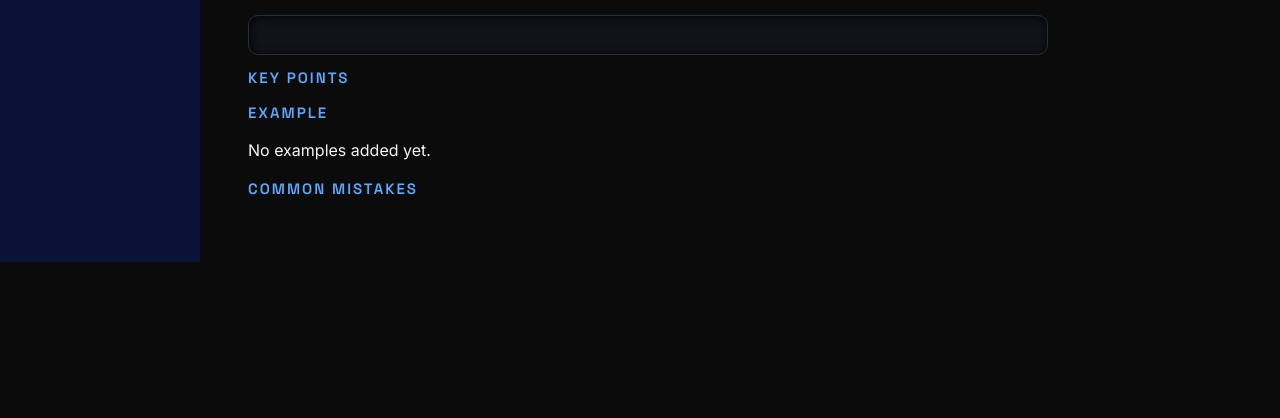
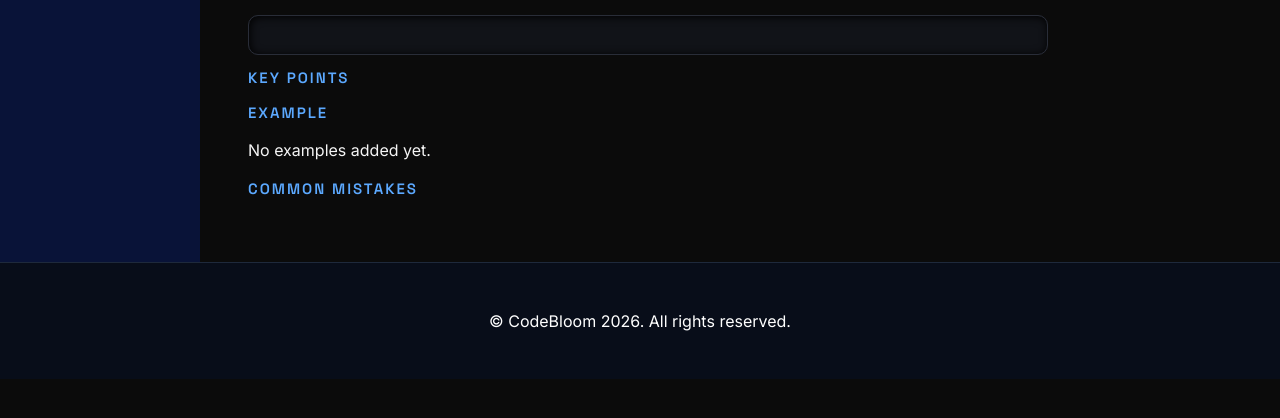
Before and after one commit to Eraj67/CodeBloom-Doc, a Django app: page / in a window 1280 px wide. Shown: the part 255-673 px from the top of the page. Run offline with Django 5.2, Linux system fonts and the light colour scheme; data that the repository does not hold is empty.

Commit message:
Add footer

```diff
--- a/static/css/style.css
+++ b/static/css/style.css
@@ -169,3 +169,11 @@ body {
 body{font-family:var(--font-body)}
 h1,h2,h3{font-family:var(--font-display)}
 pre,code{font-family:var(--font-mono)}
+
+footer {
+    background: #080D19;
+    border-top: 1px solid #1E293B;
+    color: #ffffff;
+    padding: 3rem 2rem;
+    text-align: center;
+}
--- a/templates/home.html
+++ b/templates/home.html
@@ -69,6 +69,12 @@
 
     </div>
 
+    <footer>
+        <div class="footer-bottom">
+        &copy; CodeBloom 2026. All rights reserved.
+        </div>
+    </footer>
+
     <script src="{% static 'js/script.js' %}"></script>
     <script src="{% static 'js/prism.js' %}"></script>
 </body>
```
